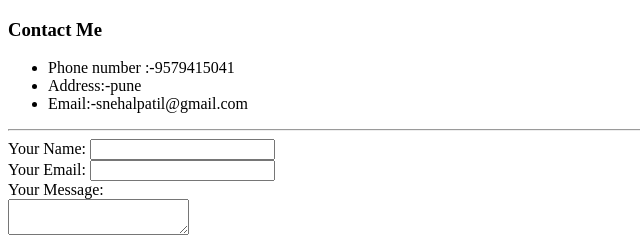
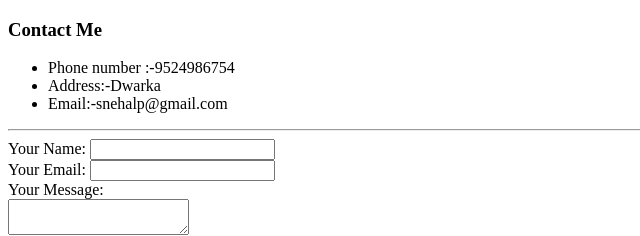
Before and after one commit to snehalrpatil28/cc, a plain HTML site: page Contactme.html in a window 1280 px wide. Shown: the top 236 px of the page, 0-640 px from the left. Drawn offline with Linux system fonts and the light colour scheme.

Commit message:
Update Contactme.html

```diff
--- a/Contactme.html
+++ b/Contactme.html
@@ -7,9 +7,9 @@
 <body>
     <h3> Contact Me</h3>
     <ul>
-      <li> Phone number :-9579415041</li>
-      <li> Address:-pune</li>
-      <li> Email:-snehalpatil@gmail.com</li>
+      <li> Phone number :-9524986754</li>
+      <li> Address:-Dwarka</li>
+      <li> Email:-snehalp@gmail.com</li>
       </ul>
       <form class="" action="mailto:snehalrpatil28012004@gmail.com" method="post">
         <hr>
```
